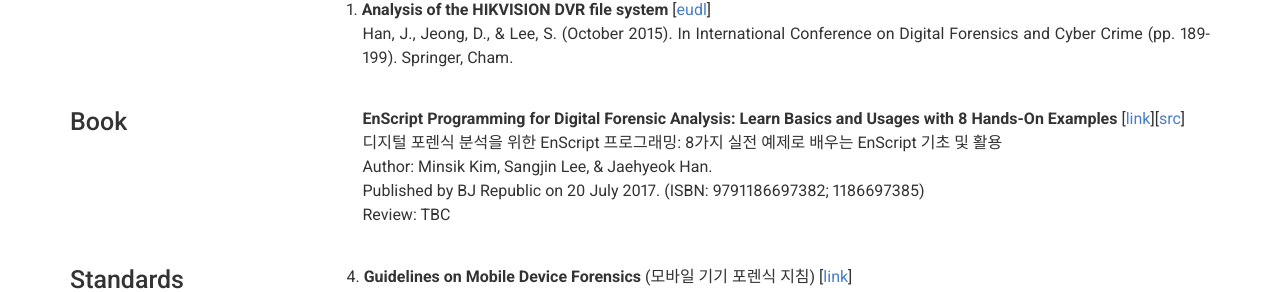
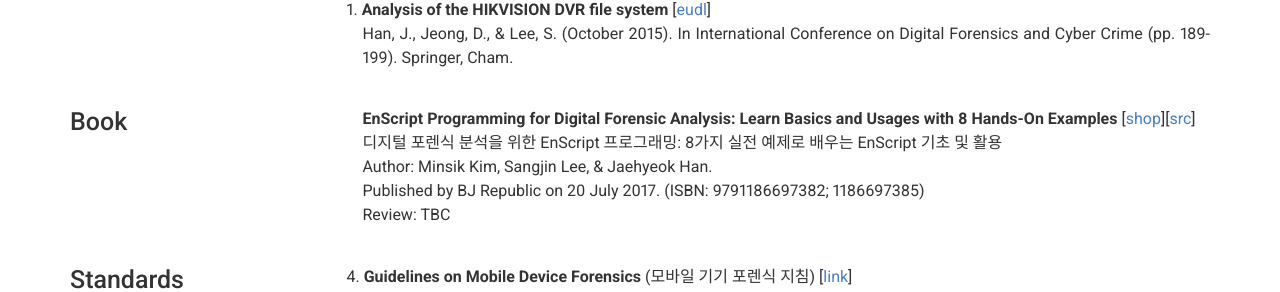
Before and after one commit to JaehyeokHan/jaehyeokhan.github.io, a Jekyll site: the page built from index.md, in a window 1280 px wide and 900 px high, scrolled down 3729 px. Shown: the part 151-443 px from the top of the window. Built offline with Jekyll 4.4.1, drawn with Linux system fonts in a browser that asks for light colours; nearby versions of some CDN libraries.

Commit message:
Update _config.yml

```diff
--- a/_config.yml
+++ b/_config.yml
@@ -215,7 +215,7 @@ content:
       - layout: left
         title: Book
         description: | # this will include new lines to allow paragraphs
-          <p><b>EnScript Programming for Digital Forensic Analysis: Learn Basics and Usages with 8 Hands-On Examples</b> [<A href = "http://www.kyobobook.co.kr/product/detailViewKor.laf?mallGb=KOR&ejkGb=KOR&barcode=9791186697382" target = "top">link</A>][<A href = "https://github.com/bjpublic/enscript" target = "top">src</A>]
+          <p><b>EnScript Programming for Digital Forensic Analysis: Learn Basics and Usages with 8 Hands-On Examples</b> [<A href = "http://www.kyobobook.co.kr/product/detailViewKor.laf?mallGb=KOR&ejkGb=KOR&barcode=9791186697382" target = "top">shop</A>][<A href = "https://github.com/bjpublic/enscript" target = "top">src</A>]
           <br>디지털 포렌식 분석을 위한 EnScript 프로그래밍: 8가지 실전 예제로 배우는 EnScript 기초 및 활용
           <br>Author: Minsik Kim, Sangjin Lee, & Jaehyeok Han.
           <br>Published by BJ Republic on 20 July 2017. (ISBN: 9791186697382; 1186697385)
```
